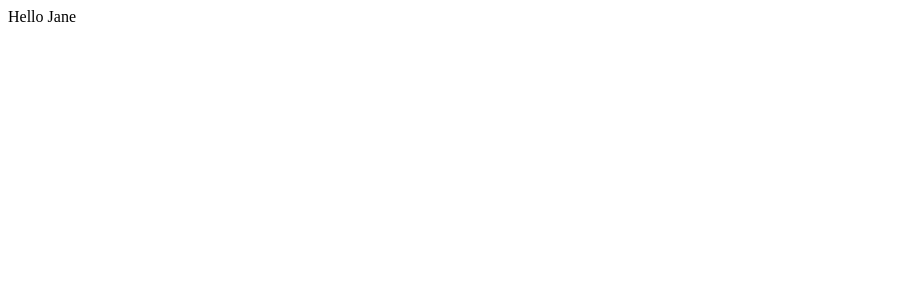
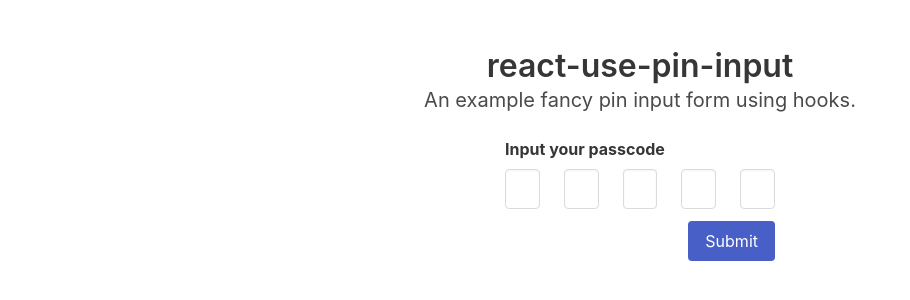
Before and after one commit to permadiwibisono/react-use-pin-input, a React app: page / in a window 1280 px wide. Shown: the top 300 px of the page, without its empty margins (0-910 px from the left). Built offline with nearby package versions, Linux system fonts and the light colour scheme; the HTML template or start-up script is replaced by a standard one.

Commit message:
Mockup layout using bulmacss

```diff
--- a/package.json
+++ b/package.json
@@ -47,6 +47,7 @@
     "webpack-dev-server": "^3.8.0"
   },
   "dependencies": {
+    "bulma": "^0.7.5",
     "react": "^16.9.0",
     "react-dom": "^16.9.0",
     "react-hot-loader": "^4.12.11"
--- /dev/null
+++ b/public/index.html
@@ -0,0 +1,9 @@
+<!DOCTYPE html>
+<html>
+  <head>
+    <title>react-use-pin-input</title>
+  </head>
+  <body>
+    <div id="app"></div>
+  </body>
+</html>
--- a/src/index.jsx
+++ b/src/index.jsx
@@ -1,11 +1,67 @@
 import React from "react";
 import ReactDOM from "react-dom";
 // import "./styles.css";
-// import "./styles.scss";
+import "./index.scss";
 
 class App extends React.Component {
   render() {
-    return <div>Hello {this.props.name}</div>;
+    return(
+      <div className="section">
+        <div className="container">
+          <div className="columns">
+            <div className="column is-narrow-mobile is-half-desktop is-offset-one-quarter-desktop">
+              <div className="container">
+                <div className="title has-text-centered-desktop">react-use-pin-input</div>
+                <div className="subtitle has-text-centered-desktop">
+                  An example fancy pin input form using hooks.
+                </div>
+                <div className="columns">
+                  <div className="column is-narrow-mobile is-half-desktop is-offset-one-quarter-desktop">
+                    <form>
+                      <div className="field">
+                        <label className="label">Input your passcode</label>
+                        <div className="columns is-mobile">
+                          <div className="column">
+                            <div className="control">
+                              <input className="input" type="text"/>
+                            </div>
+                          </div>
+                          <div className="column">
+                            <div className="control">
+                              <input className="input" type="text"/>
+                            </div>
+                          </div>
+                          <div className="column">
+                            <div className="control">
+                              <input className="input" type="text"/>
+                            </div>
+                          </div>
+                          <div className="column">
+                            <div className="control">
+                              <input className="input" type="text"/>
+                            </div>
+                          </div>
+                          <div className="column">
+                            <div className="control">
+                              <input className="input" type="text"/>
+                            </div>
+                          </div>
+                        </div>
+                      </div>
+                      <div className="field">
+                        <div className="control has-text-right">
+                          <button className="button is-link">Submit</button>
+                        </div>
+                      </div>
+                    </form>
+                  </div>
+                </div>
+              </div>
+            </div>
+          </div>
+        </div>
+      </div>
+    )
   }
 }
 
--- /dev/null
+++ b/src/index.scss
@@ -0,0 +1,2 @@
+@charset "utf-8";
+@import "~bulma/bulma";
--- a/webpack.config.js
+++ b/webpack.config.js
@@ -65,8 +65,13 @@ const config = {
   },
   plugins: [
     new HtmlWebpackPlugin({
-      template: require('html-webpack-template'),
-      inject: false,
+      template: path.join(__dirname, 'public/index.html'),
+      meta: {
+        'viewport': 'width=device-width, initial-scale=1, shrink-to-fit=no',
+        charset: 'utf-8'
+        // 'theme-color': '#4285f4'
+      },
+      // inject: false,
       appMountId: 'app',
     })
   ],
```
Also changed, not shown: 3 other files (tests, documents, lock files or other folders).
